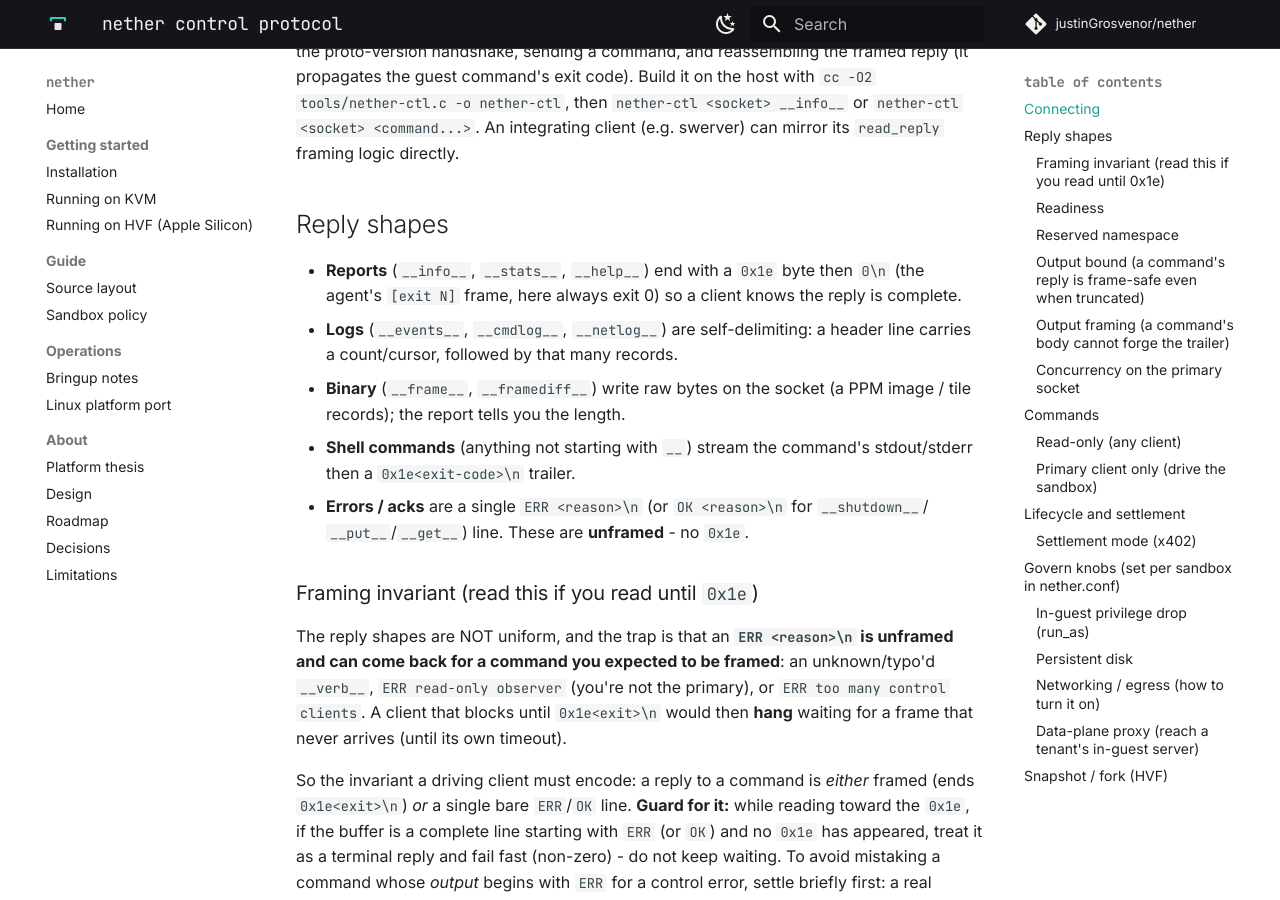
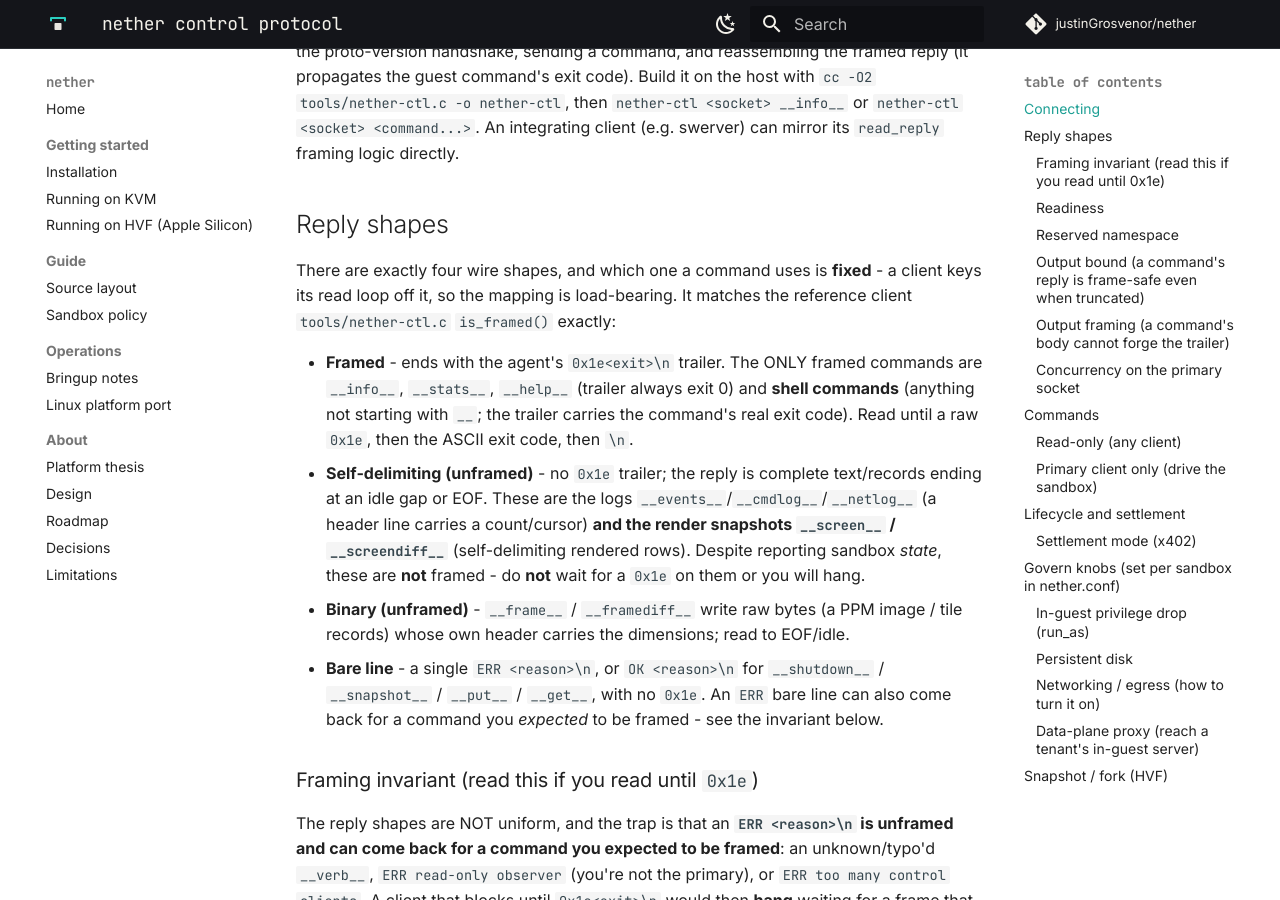
Before and after one commit to justinGrosvenor/nether, an MkDocs documentation site: the page built from docs/control-protocol.md, in a window 1280 px wide and 900 px high, scrolled down 1044 px. Built offline with MkDocs 1.6.1 and Material for MkDocs 9.7.7, drawn with Linux system fonts in a browser that asks for light colours; comment, search, counter and statistics services are not loaded; some of the changed text lies outside the part shown.

Commit message:
control-protocol: fix reply-shape doc traps + lock the wire shape in the test
A consumer-readiness pass on the control protocol (now that swerver-console's codec,
swerver's control_client, and nether-supervisor all build against it).

Doc fixes (real hang/confusion traps for a consumer):
- __screen__/__screendiff__ were labeled "report" in the Commands table, but they emit
  raw self-delimiting bytes with NO 0x1e trailer (the reference client is_framed() and the
  code agree: unframed). A consumer following the doc would block forever waiting for a
  trailer. Reclassified as unframed, and the "Reply shapes" section now enumerates the four
  wire shapes explicitly (framed = only __info__/__stats__/__help__ + shell commands;
  everything else unframed/bare/binary) so is_framed() is unambiguous.
- Data-plane backpressure text still described SO_SNDTIMEO; that was replaced by the
  bounded-window flow control (11a331c). Updated to describe the non-blocking 256KB window
  + credit-on-delivery (a wedged consumer backpressures the guest, never stalls the vCPU).

Contract test: the integration-contract test checked reply CONTENT but never the wire
SHAPE, so a refactor could silently drop a framed reply's 0x1e<exit>\n trailer (breaking
every framed consumer) or add one to a bare ERR/OK, with the test still green. Added shape
assertions: __info__/__stats__/__help__ end exactly with the 0x1e '0' '\n' frame; the
__events__ log and the bare ERR/OK replies contain no 0x1e. This locks the load-bearing
framed-vs-bare contract a consumer's read loop depends on.

227 native tests pass; x86_64-linux cross clean.

```diff
--- a/docs/control-protocol.md
+++ b/docs/control-protocol.md
@@ -45,17 +45,24 @@ reply (it propagates the guest command's exit code). Build it on the host with
 
 ## Reply shapes
 
-- **Reports** (`__info__`, `__stats__`, `__help__`) end with a `0x1e` byte then `0\n`
-  (the agent's `[exit N]` frame, here always exit 0) so a client knows the reply is
-  complete.
-- **Logs** (`__events__`, `__cmdlog__`, `__netlog__`) are self-delimiting: a header line
-  carries a count/cursor, followed by that many records.
-- **Binary** (`__frame__`, `__framediff__`) write raw bytes on the socket (a PPM image /
-  tile records); the report tells you the length.
-- **Shell commands** (anything not starting with `__`) stream the command's stdout/stderr
-  then a `0x1e<exit-code>\n` trailer.
-- **Errors / acks** are a single `ERR <reason>\n` (or `OK <reason>\n` for `__shutdown__`/
-  `__put__`/`__get__`) line. These are **unframed** - no `0x1e`.
+There are exactly four wire shapes, and which one a command uses is **fixed** - a client
+keys its read loop off it, so the mapping is load-bearing. It matches the reference client
+`tools/nether-ctl.c` `is_framed()` exactly:
+
+- **Framed** - ends with the agent's `0x1e<exit>\n` trailer. The ONLY framed commands are
+  `__info__`, `__stats__`, `__help__` (trailer always exit 0) and **shell commands**
+  (anything not starting with `__`; the trailer carries the command's real exit code).
+  Read until a raw `0x1e`, then the ASCII exit code, then `\n`.
+- **Self-delimiting (unframed)** - no `0x1e` trailer; the reply is complete text/records
+  ending at an idle gap or EOF. These are the logs `__events__`/`__cmdlog__`/`__netlog__`
+  (a header line carries a count/cursor) **and the render snapshots `__screen__` /
+  `__screendiff__`** (self-delimiting rendered rows). Despite reporting sandbox *state*,
+  these are **not** framed - do **not** wait for a `0x1e` on them or you will hang.
+- **Binary (unframed)** - `__frame__` / `__framediff__` write raw bytes (a PPM image / tile
+  records) whose own header carries the dimensions; read to EOF/idle.
+- **Bare line** - a single `ERR <reason>\n`, or `OK <reason>\n` for `__shutdown__` /
+  `__snapshot__` / `__put__` / `__get__`, with no `0x1e`. An `ERR ` bare line can also come
+  back for a command you *expected* to be framed - see the invariant below.
 
 ### Framing invariant (read this if you read until `0x1e`)
 
@@ -165,8 +172,8 @@ line, read to its `0x1e<exit>\n` trailer, then send the next) is the contract.
 | `__events__ [seq]` | log | Unified event timeline (CMD/NET/LIFE). No arg dumps the retained ring; `__events__ <seq>` returns only events after that sequence number (the cursor from the previous `EVENTS <seq>` header) for incremental polling. |
 | `__cmdlog__` | log | Per-command audit: `<ms> exit=<code> cpu_ms=<n> <command>`, oldest-first. |
 | `__netlog__` | log | Egress audit: `<ms> <TCP\|UDP> <ip>:<port> <ALLOW\|BLOCK>`, oldest-first. Requires `net=1`. |
-| `__screen__` | report | Terminal snapshot (scrollback + live grid), rendered server-side. Requires control mode. |
-| `__screendiff__` | report | Terminal rows changed since the last call (full screen on first call). **Primary-only** (per-client diff state). |
+| `__screen__` | unframed | Terminal snapshot (scrollback + live grid), rendered server-side, self-delimiting (no `0x1e`). Requires control mode. |
+| `__screendiff__` | unframed | Terminal rows changed since the last call (full screen on first call), self-delimiting. **Primary-only** (per-client diff state). |
 | `__frame__` | binary | The virtio-gpu scanout as a binary PPM. Requires `gpu=1`. |
 | `__framediff__` | binary | Framebuffer tiles changed since the last call. **Primary-only**. Requires `gpu=1`. |
 | `__help__` | report | The command list (this table, abbreviated). |
@@ -301,7 +308,10 @@ each connection to it is spliced to a fresh host->guest vsock stream to the forw
 open a connection per request (or pool), write the request bytes, read the response. It is a
 **raw byte-stream** (no framing, no request-ids), so ordinary upstream/proxy machinery
 applies directly. Up to `max_data_conns` concurrent conns per VM (default/cap 48). A slow or
-wedged consumer is bounded by `SO_SNDTIMEO` (it cannot stall the guest); a slow or silent
+wedged consumer cannot stall the guest: guest->host delivery is fully non-blocking with a
+bounded per-conn window (256 KiB) and credit-on-delivery, so a wedged reader backpressures
+the in-guest server (the guest stops sending) instead of blocking the vCPU - lossless, and
+the vCPU never waits on the consumer. A slow or silent
 guest server (accepts, then goes quiet) is reaped after `data_idle_ms` of two-way idleness,
 so it cannot tie up a conn slot; the govern cap refuses excess conns (backpressure) rather
 than unbounded fan-out. Data-plane traffic also counts as sandbox activity, so a VM busy
```
Also changed, not shown: 1 other file.
